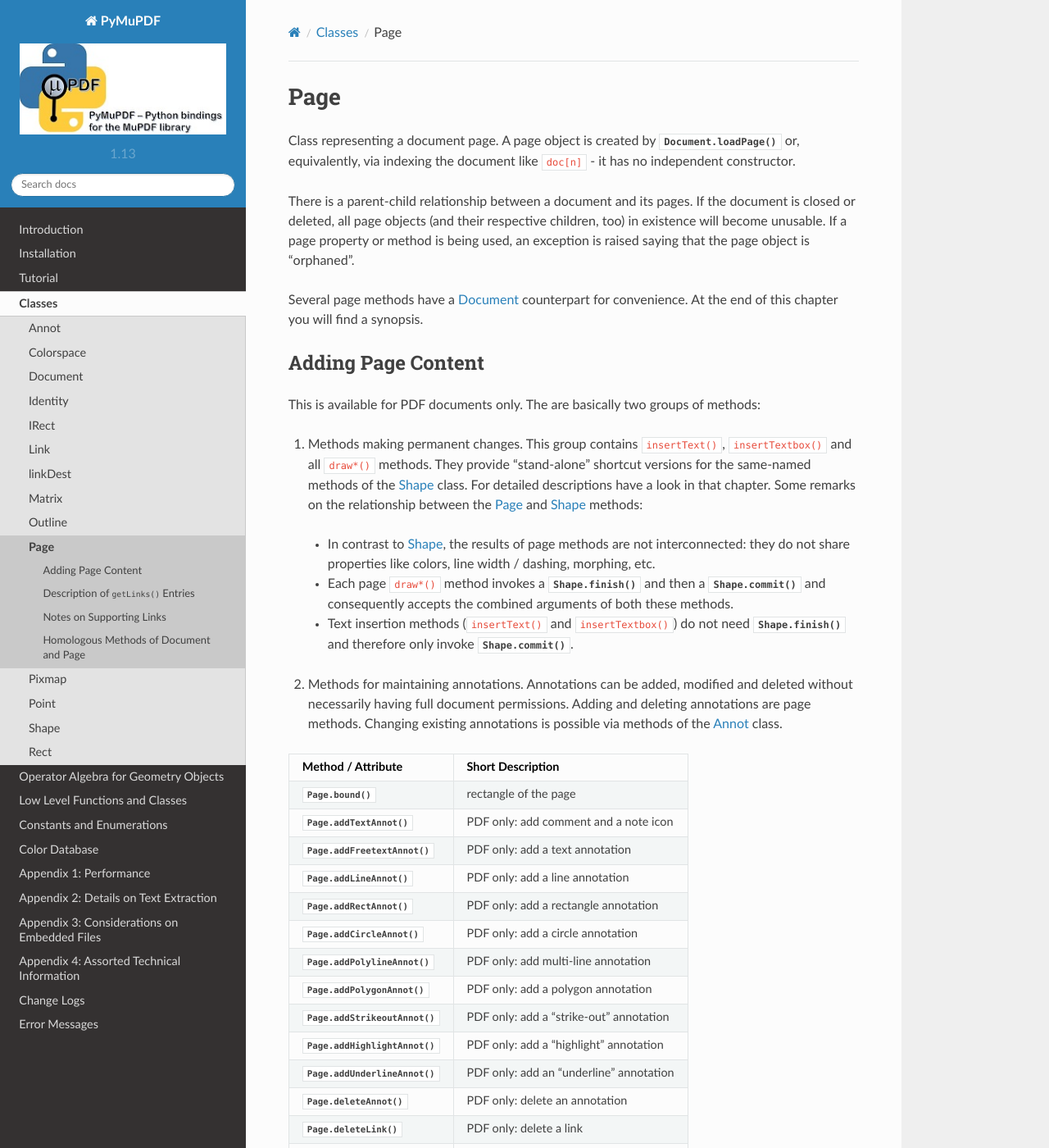
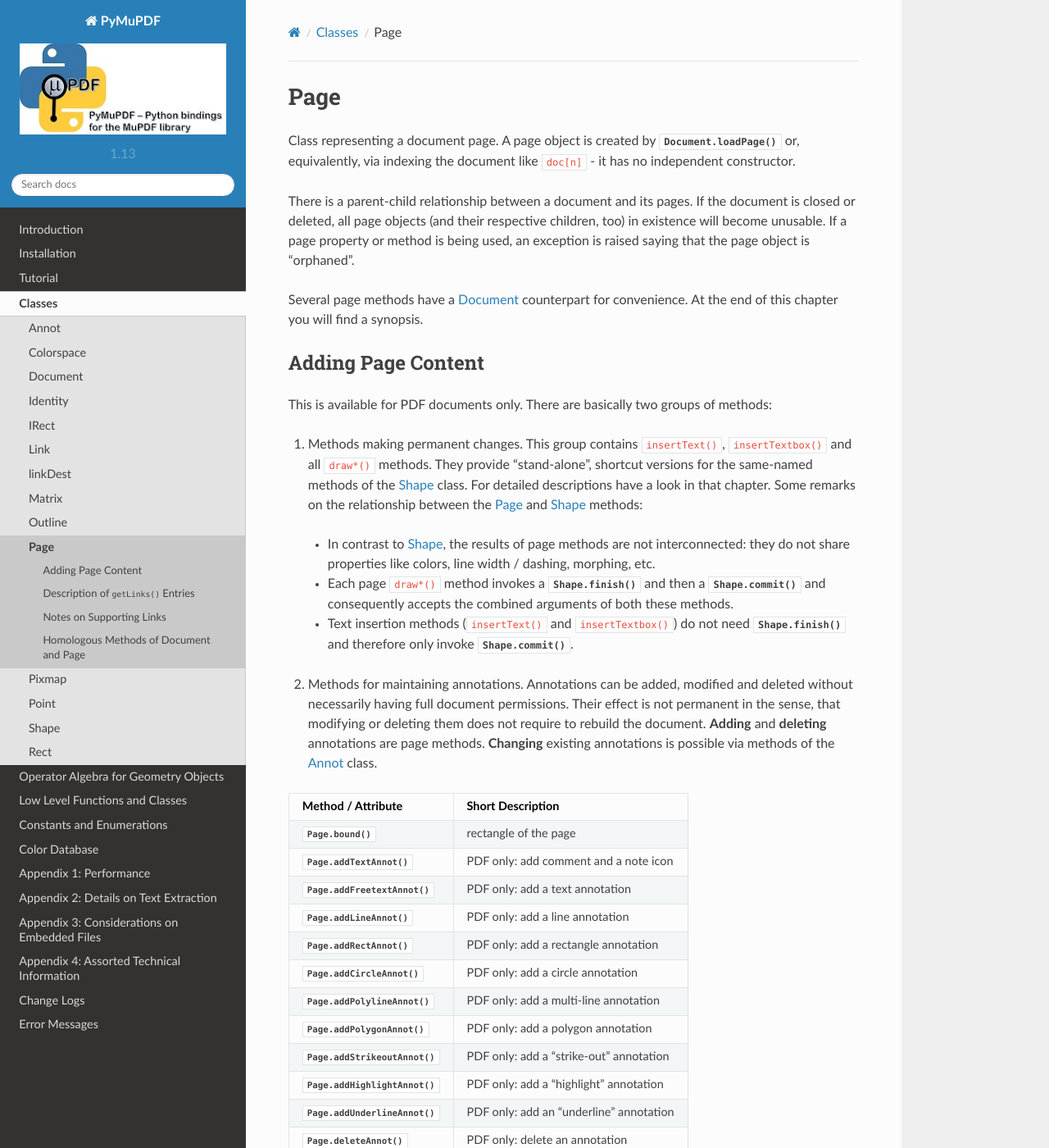
Before and after one commit to pymupdf/PyMuPDF-Optional-Material, a Sphinx documentation site: the page built from docs/page.rst, in a window 1280 px wide and 1400 px high. Shown: the whole window at 82% size. Built offline with Sphinx 7.4.7 and the Read the Docs theme 2.0.0, drawn with Linux system fonts in a browser that asks for light colours; some of the changed text lies outside the part shown.

```diff
--- a/docs/conf.py
+++ b/docs/conf.py
@@ -45,7 +45,7 @@
 # built documents.
 #
 # The full version, including alpha/beta/rc tags.
-release = '1.13.7'
+release = '1.13.8'
 
 # The short X.Y version.
 s = release.split(".")
--- a/docs/page.rst
+++ b/docs/page.rst
@@ -12,15 +12,15 @@
 
 Adding Page Content
 -------------------
-This is available for PDF documents only. The are basically two groups of methods:
+This is available for PDF documents only. There are basically two groups of methods:
 
-1. Methods making permanent changes. This group contains ``insertText()``, ``insertTextbox()`` and all ``draw*()`` methods. They provide "stand-alone" shortcut versions for the same-named methods of the :ref:`Shape` class. For detailed descriptions have a look in that chapter. Some remarks on the relationship between the :ref:`Page` and :ref:`Shape` methods:
+1. Methods making permanent changes. This group contains ``insertText()``, ``insertTextbox()`` and all ``draw*()`` methods. They provide "stand-alone", shortcut versions for the same-named methods of the :ref:`Shape` class. For detailed descriptions have a look in that chapter. Some remarks on the relationship between the :ref:`Page` and :ref:`Shape` methods:
 
   * In contrast to :ref:`Shape`, the results of page methods are not interconnected: they do not share properties like colors, line width / dashing, morphing, etc.
   * Each page ``draw*()`` method invokes a :meth:`Shape.finish` and then a :meth:`Shape.commit` and consequently accepts the combined arguments of both these methods.
   * Text insertion methods (``insertText()`` and ``insertTextbox()``) do not need :meth:`Shape.finish` and therefore only invoke :meth:`Shape.commit`.
 
-2. Methods for maintaining annotations. Annotations can be added, modified and deleted without necessarily having full document permissions. Adding and deleting annotations are page methods. Changing existing annotations is possible via methods of the :ref:`Annot` class.
+2. Methods for maintaining annotations. Annotations can be added, modified and deleted without necessarily having full document permissions. Their effect is not permanent in the sense, that modifying or deleting them does not require to rebuild the document. **Adding** and **deleting** annotations are page methods. **Changing** existing annotations is possible via methods of the :ref:`Annot` class.
 
 ================================ =========================================
 **Method / Attribute**           **Short Description**
@@ -31,7 +31,7 @@
 :meth:`Page.addLineAnnot`        PDF only: add a line annotation
 :meth:`Page.addRectAnnot`        PDF only: add a rectangle annotation
 :meth:`Page.addCircleAnnot`      PDF only: add a circle annotation
-:meth:`Page.addPolylineAnnot`    PDF only: add multi-line annotation
+:meth:`Page.addPolylineAnnot`    PDF only: add a multi-line annotation
 :meth:`Page.addPolygonAnnot`     PDF only: add a polygon annotation
 :meth:`Page.addStrikeoutAnnot`   PDF only: add a "strike-out" annotation
 :meth:`Page.addHighlightAnnot`   PDF only: add a "highlight" annotation
@@ -96,7 +96,7 @@
       :arg point: the top left point of a 25 x 25 rectangle containing the "note" icon.
       :type point: :ref:`Point`
 
-      :arg str text: the commentary text. This will be shown, when double clicking the icon.
+      :arg str text: the commentary text. This will be shown on double clicking the icon. This text may contain any unicode (in contrast to :meth:`addFreetextAnnot`).
 
       :rtype: :ref:`Annot`
       :returns: the created annotation. To attach other information (like author, creation date, etc.) use methods of :ref:`Annot`.
@@ -108,7 +108,7 @@
       :arg point: the starting point of the text.
       :type point: :ref:`Point`
 
-      :arg str text: the text. Only ASCII characters are currently supported (a restriction eventually lifted in a future MuPDF release). Characters outside this range will be replaced by "?".
+      :arg str text: the text. Only ASCII characters are currently supported (a restriction eventually lifted in a future MuPDF release). Characters outside this range will be replaced by (one or more) "?".
 
       :arg float fontsize: fontsize.
 
--- a/docs/version.rst
+++ b/docs/version.rst
@@ -1,6 +1,6 @@
 Covered Version
 --------------------
 
-This documentation covers PyMuPDF v1.13.7 features as of **2018-06-05 07:37:48**.
+This documentation covers PyMuPDF v1.13.8 features as of **2018-06-07 17:10:40**.
 
 .. note:: The major and minor versions of **PyMuPDF** and **MuPDF** will always be the same. Only the third qualifier (patch level) may be different from that of MuPDF.
```
Also changed, not shown: 11 other files.
